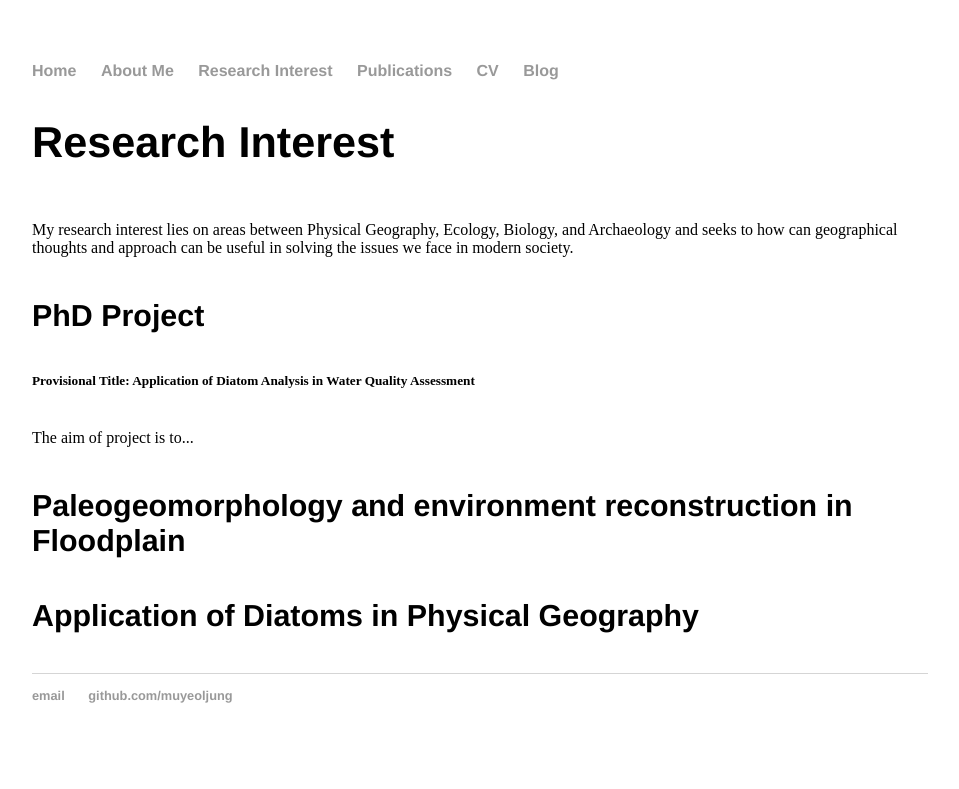
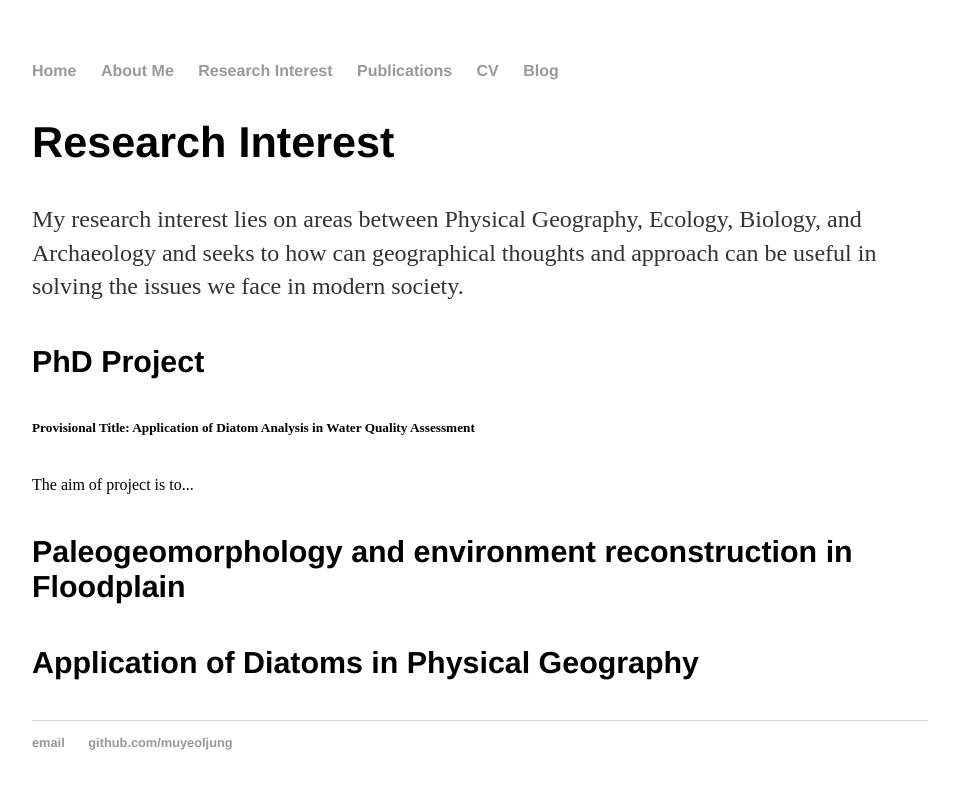
Before and after one commit to muyeoljung/muyeoljung.github.io, a Jekyll site: the page built from research interest/index.html, in a window 1280 px wide. Shown: the top 789 px of the page, without its empty margins (160-1119 px from the left). Built offline with Jekyll 4.4.1, drawn with Linux system fonts in a browser that asks for light colours.

```diff
--- a/research interest/index.html
+++ b/research interest/index.html
@@ -5,7 +5,7 @@ title: Research Interest
 
 	<div class="research interest">
 		<h2>Research Interest</h2>
-		<br>My research interest lies on areas between Physical Geography, Ecology, Biology, and Archaeology and seeks to how can geographical thoughts and approach can be useful in solving the issues we face in modern society.</br>
+		<p>My research interest lies on areas between Physical Geography, Ecology, Biology, and Archaeology and seeks to how can geographical thoughts and approach can be useful in solving the issues we face in modern society.</p>
 
                 <h4>PhD Project</h4>
                 <h5>Provisional Title: Application of Diatom Analysis in Water Quality Assessment</h5>
```
